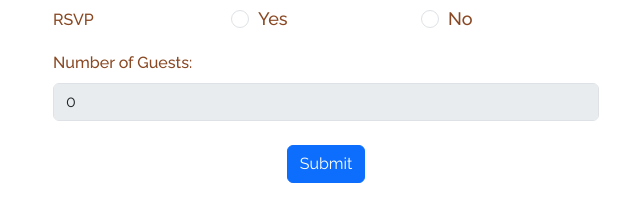
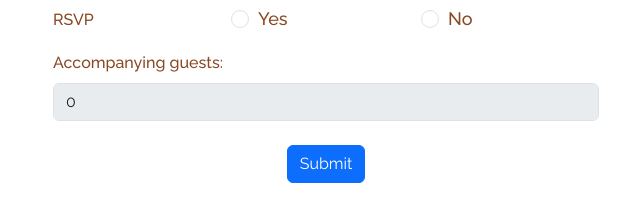
Before and after one commit to jaybarbhaiya/rsvp-app, a website: page site/index.html in a window 1280 px wide. Shown: the part 1105-1309 px from the top of the page, 314-954 px from the left. Drawn offline with nearby package versions, Linux system fonts and the light colour scheme.

Commit message:
Update label for guest input to improve clarity

```diff
--- a/site/index.html
+++ b/site/index.html
@@ -71,7 +71,7 @@
       </div>
       <div class="row justify-content-center text-start mt-2">
         <div class="col-6">
-          <label class="form-label font-size-16" for="guests">Number of Guests:</label>
+          <label class="form-label font-size-16" for="guests">Accompanying guests:</label>
           <input class="form-control" type="number" name="guests" id="guests" value="0" disabled>
         </div>
       </div>
```
